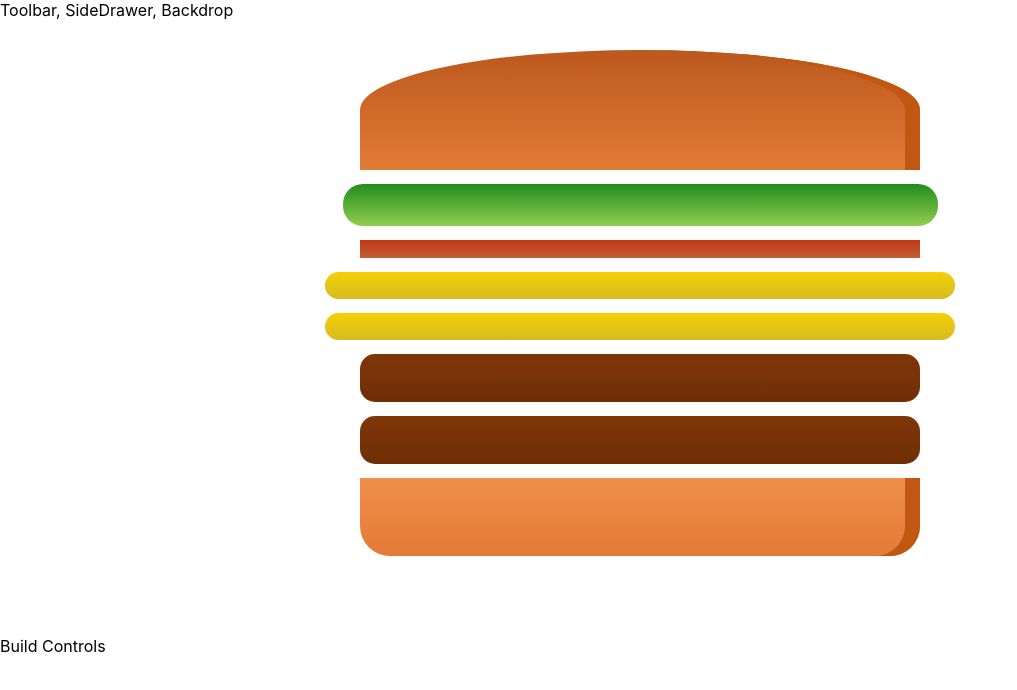
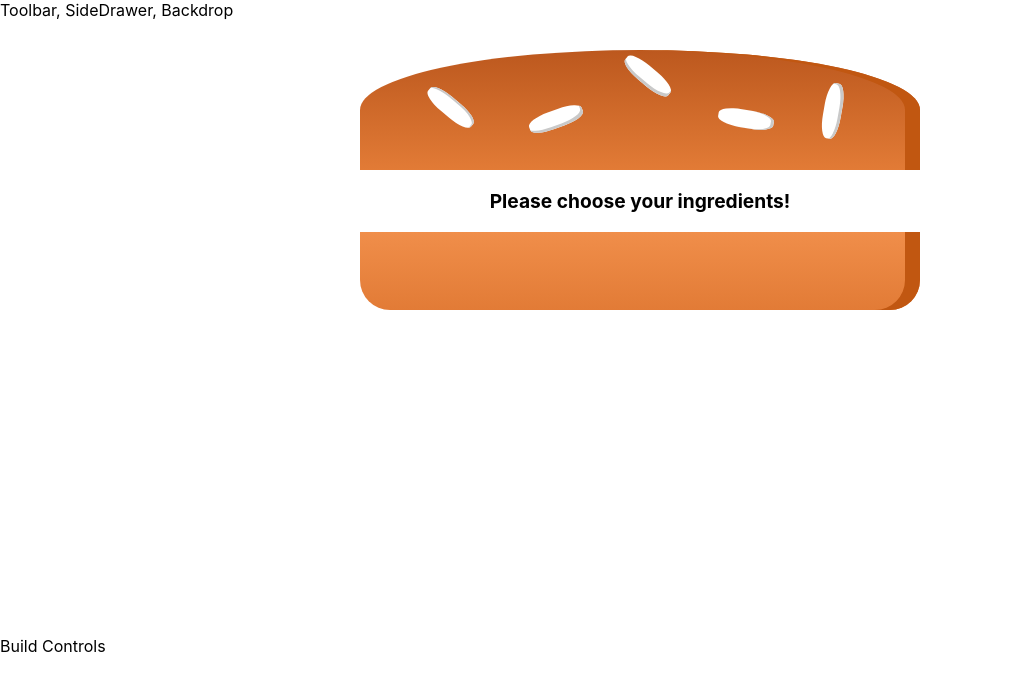
Before and after one commit to hdmdhr/react-burger-builder, a React (Create React App) app: page / in a window 1280 px wide. Shown: the top 690 px of the page, without its empty margins (0-1017 px from the left). Built offline with nearby package versions, Linux system fonts and the light colour scheme.

Commit message:
8.157: When no ingredient, display "please add" message.
Use .reduce() to map [ [ ], [ ], [ ] ] into [ ], then use .length to decide if there is any ingredients.

```diff
--- a/src/components/burger/Burger.js
+++ b/src/components/burger/Burger.js
@@ -4,12 +4,20 @@ import BurgerIngredient from './ingredients/BurgerIngredient'
 
 const Burger = props => {
         // MAP INGREDIENTS INTO COMPONENTS ARRAY (compo array need keys)
-        const transformedIngredients = Object.keys(props.ingredients)
+        let transformedIngredients = Object.keys(props.ingredients)
                 .map( key =>
                         [...Array(props.ingredients[key])].map( (_, index) => {
                                 return <BurgerIngredient key={key + index} type={key} />
                         })
                 )
+                // EXL: this will flat [[],[],[]] -> []
+                .reduce((prev, curr) => {
+                        return prev.concat(curr)
+                }, [])
+
+        if (transformedIngredients.length === 0) {
+                transformedIngredients = <p>Please choose your ingredients!</p>
+        }
 
         return (
                 <div className={styles.Burger}>
--- a/src/components/burger/ingredients/BurgerIngredient.js
+++ b/src/components/burger/ingredients/BurgerIngredient.js
@@ -14,8 +14,8 @@ class BurgerIngredient extends Component {
             case 'bread-top':
                 ingredient = (
                 <div className={styles.BreadTop}>
-                    <div className={styles.Seed1} />
-                    <div className={styles.Seed2} />
+                    <div className={styles.Seeds1} />
+                    <div className={styles.Seeds2} />
                 </div>)
                 break;
             case 'meat':
--- a/src/containers/burger-builder/BurgerBuilder.js
+++ b/src/containers/burger-builder/BurgerBuilder.js
@@ -7,10 +7,10 @@ class BurgerBuilder extends Component {
     // STATE
     state = {
         ingredients: {
-            salad: 1,
-            bacon: 1,
-            cheese: 2,
-            meat: 2
+            salad: 0,
+            bacon: 0,
+            cheese: 0,
+            meat: 0
         }
         // TODO: add price, etc.
     }
```
